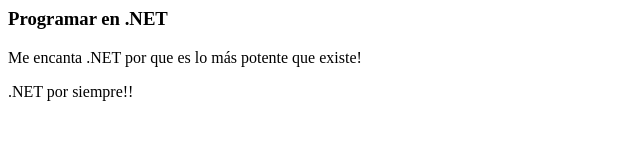
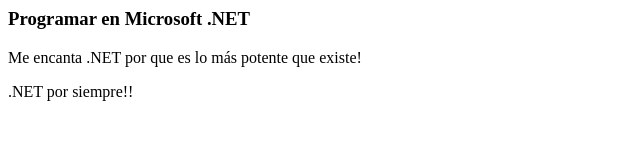
Before and after one commit to antoniot/Sitio-Web, a plain HTML site: page puntonet.html in a window 1280 px wide. Shown: the whole page, without its empty margins (0-640 px from the left). Drawn offline with Linux system fonts and the light colour scheme.

Commit message:
Modificación de la página de .NET

```diff
--- a/puntonet.html
+++ b/puntonet.html
@@ -1,10 +1,10 @@
 <!DOCTYPE HTML PUBLIC "-//W3C//DTD HTML 4.01 Transitional//EN">
 <html>
   <head>
-    <title>Programar en .NET</title>
+    <title>Programar en Microsoft .NET</title>
   </head>
   <body>
-      <H3>Programar en .NET</H3>
+      <H3>Programar en Microsoft .NET</H3>
       <p> Me encanta .NET por que es lo más potente que existe!</p>
       <p> .NET por siempre!!</p>
     <p>
```
